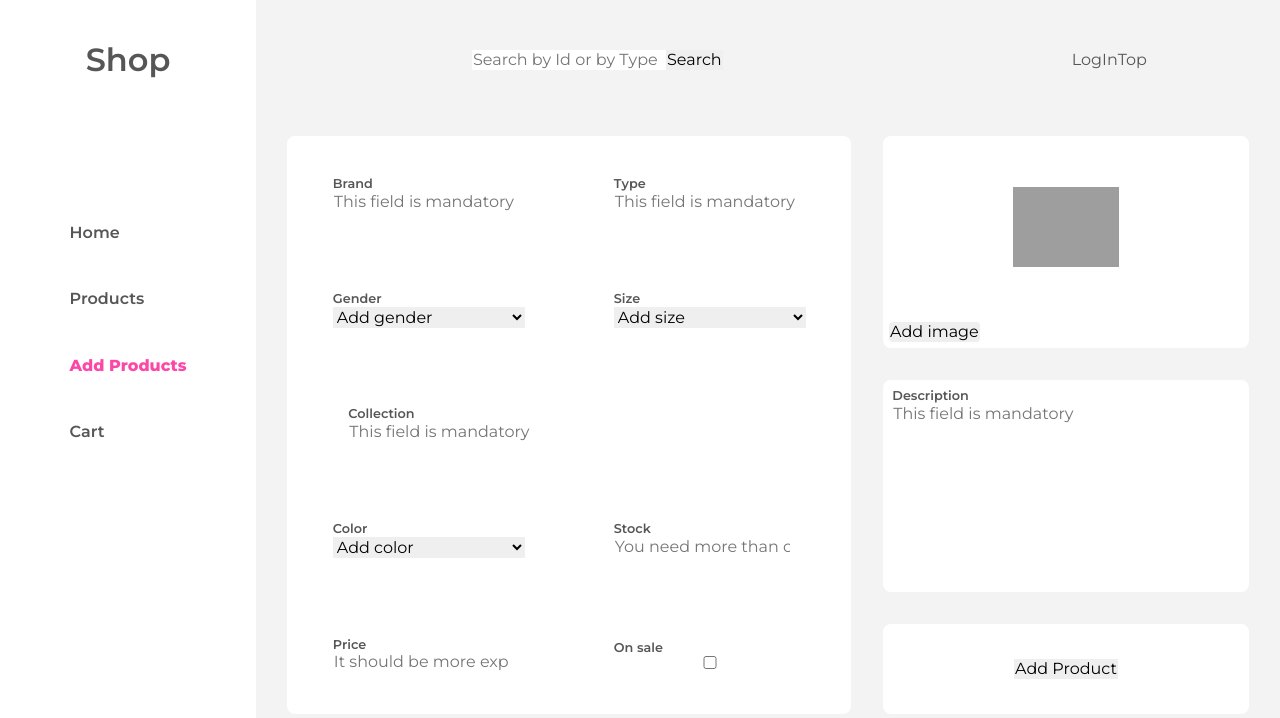
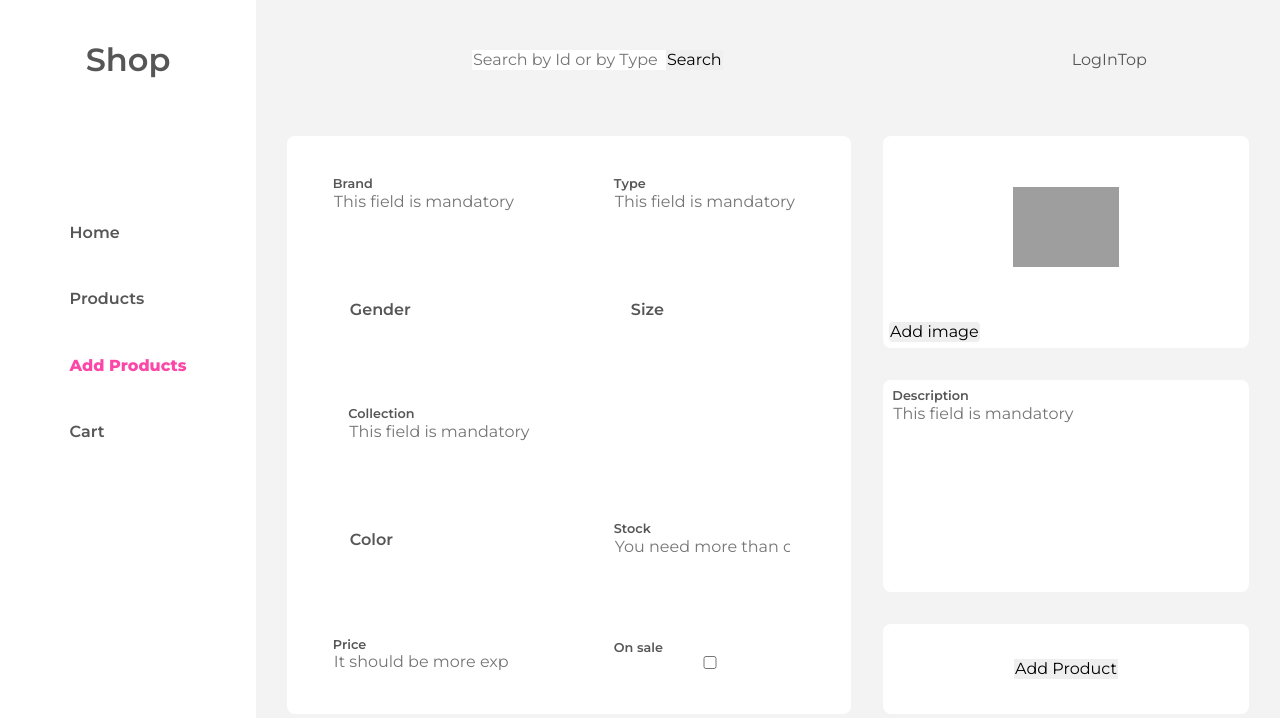
Before and after one commit to Thyroi/Frontend, a React (Create React App) app in the folder client/: page /AddNewProduct in a window 1280 px wide. Shown: the top 718 px of the page. Built offline with nearby package versions, Linux system fonts and the light colour scheme; grey boxes are pictures that could not be loaded.

Commit message:
Improved animations and minor style fixes

```diff
--- a/client/src/components/AddNewProduct/AddNewProduct.jsx
+++ b/client/src/components/AddNewProduct/AddNewProduct.jsx
@@ -1,5 +1,6 @@
 import React, { useEffect, useState } from 'react';
 import styles from './AddNewProduct.module.css';
+import Dropdown from '../Dropdown/Dropdown';
 
 function AddNewProduct() {
 	const [error, setError] = useState({});
@@ -78,24 +79,34 @@ function AddNewProduct() {
 						/>
 					</div>
 					<div className={styles.gender}>
-						<label>Gender</label>
-						<select>
-							<option value='all'>Add gender</option>
-							<option value='Female'>Female</option>
-							<option value='Man'>Man</option>
-							<option value='none'>Non Gender</option>
-						</select>
+						<Dropdown
+							placeHolder={'Gender'}
+							options={[
+								{ id: 0, name: 'Man' },
+								{ id: 1, name: 'Woman' },
+							]}
+							handler={(e) => {
+								e.preventDefault();
+								alert('no function assigned');
+							}}
+						/>
 					</div>
 					<div className={styles.size}>
-						<label>Size</label>
-						<select>
-							<option value='all'>Add size</option>
-							<option value='XS'>XS</option>
-							<option value='S'>S</option>
-							<option value='M'>M</option>
-							<option value='L'>L</option>
-							<option value='XL'>XL</option>
-						</select>
+						<Dropdown
+							placeHolder={'Size'}
+							options={[
+								{ id: 0, name: 'XS' },
+								{ id: 1, name: 'S' },
+								{ id: 2, name: 'M' },
+								{ id: 3, name: 'L' },
+								{ id: 4, name: 'XL' },
+								{ id: 5, name: 'XXL' },
+							]}
+							handler={(e) => {
+								e.preventDefault();
+								alert('no function assigned');
+							}}
+						/>
 					</div>
 					<div className={styles.collection}>
 						<label>Collection</label>
@@ -109,15 +120,21 @@ function AddNewProduct() {
 							onChange={(e) => handleChange(e)}></input>
 					</div>
 					<div className={styles.color}>
-						<label>Color</label>
-						<select>
-							<option value='all'>Add color</option>
-							<option value='white'>white</option>
-							<option value='black'>black</option>
-							<option value='Pink'>Pink</option>
-							<option value='Red'>Red</option>
-							<option value='Blue'>Blue</option>
-						</select>
+						<Dropdown
+							placeHolder={'Color'}
+							options={[
+								{ id: 0, name: 'Black' },
+								{ id: 1, name: 'White' },
+								{ id: 2, name: 'Pink' },
+								{ id: 3, name: 'Red' },
+								{ id: 4, name: 'Blue' },
+								{ id: 5, name: 'Yellow' },
+							]}
+							handler={(e) => {
+								e.preventDefault();
+								alert('no function assigned');
+							}}
+						/>
 					</div>
 					<div className={styles.stock}>
 						<label>Stock</label>
--- a/client/src/components/Card/Card.jsx
+++ b/client/src/components/Card/Card.jsx
@@ -34,7 +34,7 @@ export default function Card({ data }) {
 				<div className={style.price}>{`$${price}`}</div>
 				{/* falta colección que no está aún en el json creo */}
 				<div className={style.stock}>
-					<span>Units: </span>
+					<span>{`Units: `}</span>
 					<span style={{ fontWeight: '800' }}>{stocks}</span>
 				</div>
 			</div>
--- a/client/src/components/Card/Card.module.css
+++ b/client/src/components/Card/Card.module.css
@@ -67,6 +67,10 @@
 	font-size: 0.7rem;
 	font-weight: 300;
 }
+
+.stock span {
+	margin: 0 0.2rem 0 0;
+}
 .price {
 	font-size: 1.2rem;
 	font-weight: 600;
--- /dev/null
+++ b/client/src/components/Dropdown/Dropdown.jsx
@@ -0,0 +1,27 @@
+import React from 'react';
+import style from './Dropdown.module.css';
+
+//options=[{id:"id", name:"name"},{id:"id", name:"name"},{id:"id", name:"name"},...]
+
+export default function Dropdown({ placeHolder, options, handler }) {
+	return (
+		<div className={style.dropdown}>
+			<button
+				className={style.dropdown_button}
+				onClick={(e) => {
+					e.preventDefault();
+				}}>
+				{placeHolder}
+			</button>
+			<div className={style.dropdown_content}>
+				{options.map(({ id, name }) => {
+					return (
+						<button key={id} value={name} onClick={handler}>
+							{name}
+						</button>
+					);
+				})}
+			</div>
+		</div>
+	);
+}
--- /dev/null
+++ b/client/src/components/Dropdown/Dropdown.module.css
@@ -0,0 +1,63 @@
+.dropdown_content {
+	border: 1px solid transparent;
+	border-radius: 0.2rem;
+	top: 1.8em;
+	position: absolute;
+	background-color: transparent;
+	z-index: 1;
+	transform: scaleY(0) translateY(-100%);
+	transition: all 0.15s;
+}
+
+.dropdown_content button {
+	border: solid 1px transparent;
+	border-radius: 0.1rem;
+	margin: 0 0.2rem;
+	width: 10rem;
+	height: 1.6em;
+	text-align: left;
+	font-weight: 400;
+	background-color: transparent;
+	transition: all ease-in-out 0.2s;
+	cursor: pointer;
+}
+
+.dropdown {
+	position: relative;
+	display: inline-block;
+	margin: 0 1rem;
+}
+
+.dropdown_button {
+	color: #565656;
+	text-align: start;
+	border: solid 1px transparent;
+	background-color: transparent;
+	font-weight: 600;
+	transition: all 0.3s;
+	cursor: pointer;
+	width: 10rem;
+	height: 2rem;
+}
+
+.dropdown:hover .dropdown_content {
+	display: flex;
+	flex-direction: column;
+	background-color: rgba(255, 255, 255);
+	max-height: 16rem;
+	overflow: scroll;
+	transform: scaleY(1);
+}
+
+.dropdown_button:hover,
+.dropdown:hover .dropdown_button {
+	color: rgb(252, 71, 167);
+	background-color: transparent;
+	font-weight: 700;
+}
+
+.dropdown_content button:hover {
+	color: white;
+	background-color: rgb(252, 71, 167);
+	font-weight: 600;
+}
--- a/client/src/components/Products/Products.jsx
+++ b/client/src/components/Products/Products.jsx
@@ -3,33 +3,9 @@ import style from './Products.module.css';
 import data from '../../Assets/Products.json';
 import Card from '../Card/Card';
 import { filterReducer } from '../../context';
+import Dropdown from '../Dropdown/Dropdown';
 
-//options=[{id:"id", name:"name"},{id:"id", name:"name"},{id:"id", name:"name"},...]
-
-const Dropdown = ({ placeHolder, options, handler }) => {
-	return (
-		<div className={style.dropdown}>
-			<button
-				className={style.dropdown_button}
-				onClick={(e) => {
-					e.preventDefault();
-				}}>
-				{placeHolder}
-			</button>
-			<div className={style.dropdown_content}>
-				{options.map(({ id, name }) => {
-					return (
-						<button key={id} value={name} onClick={handler}>
-							{name}
-						</button>
-					);
-				})}
-			</div>
-		</div>
-	);
-};
-
-function Products() {
+export default function Products() {
 	const [state, dispatch] = React.useReducer(filterReducer, data);
 
 	//---------------------------------------------PAGINADO--------------------------------//
@@ -102,7 +78,7 @@ function Products() {
 	const handleBrandChange = (event) => {
 		setBrand(event.target.value);
 	};
-	const handleCollectiondChange = (event) => {
+	const handleCollectionChange = (event) => {
 		setCollection(event.target.value);
 	};
 
@@ -111,6 +87,8 @@ function Products() {
 	return (
 		<div className={style.container}>
 			<div className={style.filters}>
+				{/* options=[{id:"id", name:"name"},{id:"id", name:"name"},{id:"id", name:"name"},...] */}
+
 				<Dropdown
 					placeHolder={'Sale'}
 					options={[
@@ -159,7 +137,7 @@ function Products() {
 						{ id: 3, name: 'Fall' },
 						{ id: 4, name: 'All' },
 					]}
-					handler={handleCollectiondChange}
+					handler={handleCollectionChange}
 				/>
 			</div>
 			<div className={style.cards}>
@@ -213,5 +191,3 @@ function Products() {
 		</div>
 	);
 }
-
-export default Products;
--- a/client/src/components/Products/Products.module.css
+++ b/client/src/components/Products/Products.module.css
@@ -58,10 +58,11 @@
 
 .dropdown_content {
 	top: 1.8em;
-	display: none;
 	position: absolute;
 	background-color: transparent;
 	z-index: 1;
+	transform: scaleY(0) translateY(-100%);
+	transition: all 0.15s;
 }
 
 .dropdown_content button {
@@ -72,7 +73,7 @@
 	text-align: left;
 	font-weight: 400;
 	background-color: transparent;
-	transition: all 0.3s;
+	transition: all ease-in-out 0.2s;
 	cursor: pointer;
 }
 
@@ -101,6 +102,7 @@
 	backdrop-filter: blur(8px);
 	max-height: 16rem;
 	overflow: scroll;
+	transform: scaleY(1);
 }
 
 .dropdown_button:hover,
```
